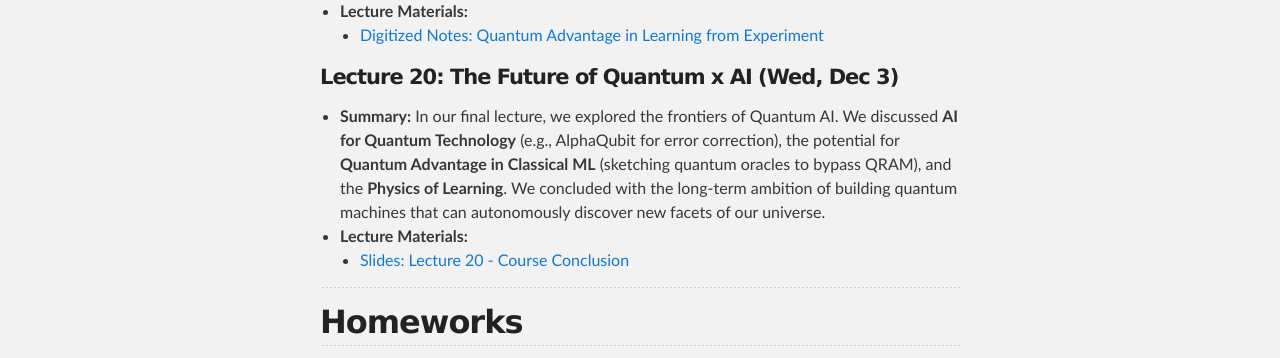
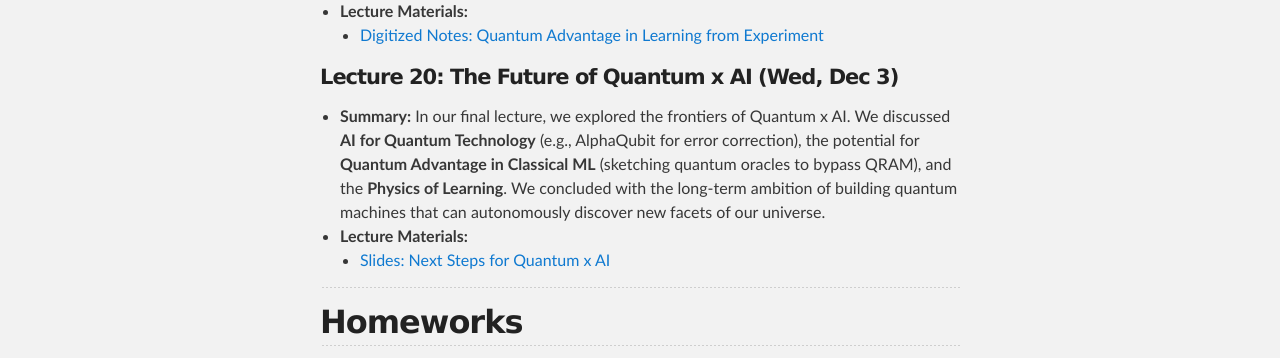
Before and after one commit to Caltech-Quantum-Learning-Theory/Caltech-Quantum-Learning-Theory.github.io, a Jekyll site: the page built from index.md, in a window 1280 px wide and 900 px high, scrolled down 6637 px. Shown: the part 185-543 px from the top of the window. Built offline with Jekyll 4.4.1, drawn with Linux system fonts in a browser that asks for light colours.

Commit message:
Update index.md

```diff
--- a/index.md
+++ b/index.md
@@ -175,12 +175,12 @@ This course covers quantum learning theory, a contemporary field at the intersec
 #### **Lecture 19: Quantum Advantage in Learning from Experiments (Mon, Dec 1)**
 * **Summary:** We established a fundamental limit on classical agents for learning physical systems. By modeling the memory state of a classical agent using a **Learning Tree**, we proved that learning a model to predict any Pauli observables requires exponentially many experiments. This result confirms that predicting observables is exponentially hard for classical agents, whereas quantum agents can solve this task very efficiently (as shown in PSET 2).
 * **Lecture Materials:**
-    * [Digitized Notes: Quantum Advantage in Learning from Experiment](./materials/Lecture_Note_10_Quantum_Advantage_in_Learning_from_Experiment.pdf)
+    * [Digitized Notes: Quantum Advantage in Learning from Experiment](./materials/Note_QAdvantage_in_Learning_from_Experiment.pdf)
 
 #### **Lecture 20: The Future of Quantum x AI (Wed, Dec 3)**
-* **Summary:** In our final lecture, we explored the frontiers of Quantum AI. We discussed **AI for Quantum Technology** (e.g., AlphaQubit for error correction), the potential for **Quantum Advantage in Classical ML** (sketching quantum oracles to bypass QRAM), and the **Physics of Learning**. We concluded with the long-term ambition of building quantum machines that can autonomously discover new facets of our universe.
+* **Summary:** In our final lecture, we explored the frontiers of Quantum x AI. We discussed **AI for Quantum Technology** (e.g., AlphaQubit for error correction), the potential for **Quantum Advantage in Classical ML** (sketching quantum oracles to bypass QRAM), and the **Physics of Learning**. We concluded with the long-term ambition of building quantum machines that can autonomously discover new facets of our universe.
 * **Lecture Materials:**
-    * [Slides: Lecture 20 - Course Conclusion](./materials/Slides_for_Ph220_Lecture_20.pdf)
+    * [Slides: Next Steps for Quantum x AI](./materials/Slides-Next-Steps.pdf)
 
 ---
 
```
